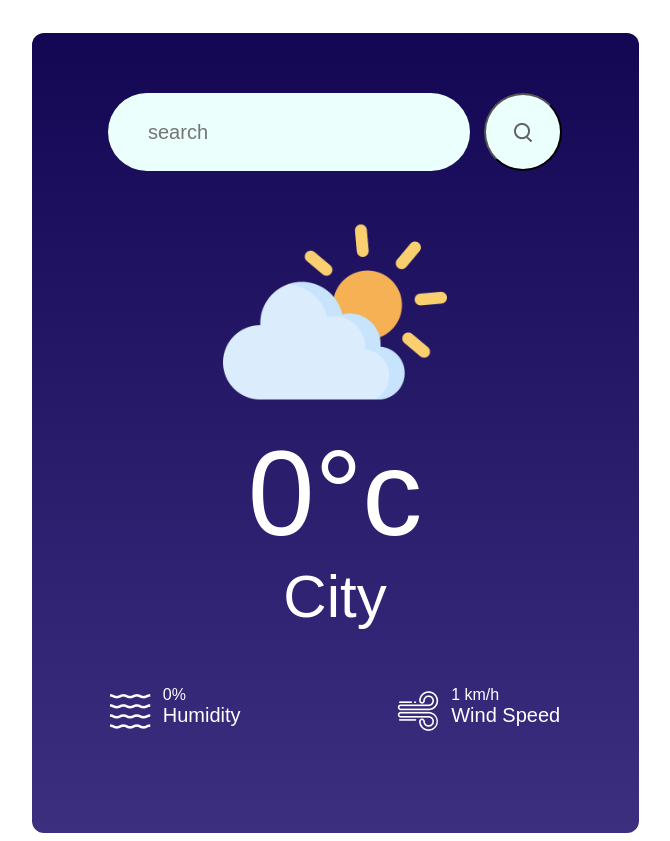
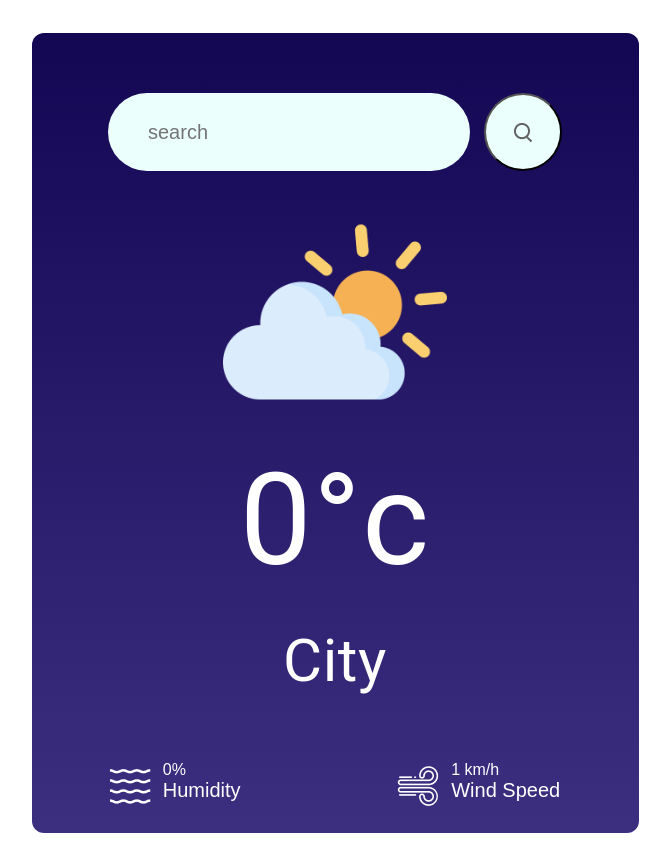
Before and after one commit to AntonyJr00/Weather-App, a React (Vite) app: page / in a window 1280 px wide. Shown: the whole page, without its empty margins (305-975 px from the left). Built offline with nearby package versions, Linux system fonts and the light colour scheme; no server answers.

Commit message:
refactorizando codigo y cambiando nombres de componentes como: weather-image weather-temp weather-location

```diff
--- a/src/customStyle/customStyled.ts
+++ b/src/customStyle/customStyled.ts
@@ -40,32 +40,6 @@ export const SearchIcon = styled.button`
   border-radius: 50%;
 `;
 
-//? weatherIMAGEN--------------
-
-export const WeatherImage = styled.div`
-  margin-top: 29px;
-  display: flex;
-  justify-content: center;
-`;
-
-export const WeatherTemp = styled.div`
-  display: flex;
-  justify-content: center;
-  color: white;
-  font-size: 120px;
-  font-weight: 400;
-`;
-
-export const WeatherLocation = styled.div`
-  display: flex;
-  justify-content: center;
-  color: white;
-  font-size: 60px;
-  font-weight: 400;
-`;
-
-//? weatherIMAGEN--------------
-
 export const WeatherData = styled.div`
   margin-top: 50px;
   color: white;
--- a/src/weather/components/WeatherImages.tsx
+++ b/src/weather/components/WeatherImage.tsx
@@ -1,16 +1,16 @@
-import { WeatherImage } from "../../customStyle/customStyled";
 //* Images----
 import cloud_icon from "/assets/cloud.png";
 import clear_icon from "/assets/clear.png";
 import drizzle_icon from "/assets/drizzle.png";
 import rain_icon from "/assets/rain.png";
 import snow_icon from "/assets/snow.png";
-//* Images----
+import { Box } from "@mui/material";
+
 type propTypes = {
   main: string;
 };
 
-export const WeatherImages = (props: propTypes) => {
+export const WeatherImage = (props: propTypes) => {
   const { main } = props;
 
   const imagesWeather = (main: string) => {
@@ -22,8 +22,8 @@ export const WeatherImages = (props: propTypes) => {
     return cloud_icon;
   };
   return (
-    <WeatherImage>
+    <Box display={"flex"} justifyContent={"center"} marginTop={"29px"}>
       <img src={imagesWeather(main)} alt="icon-weather" />
-    </WeatherImage>
+    </Box>
   );
 };
--- a/src/weather/components/WeatherLocation.tsx
+++ b/src/weather/components/WeatherLocation.tsx
@@ -1,8 +1,14 @@
-import { WeatherLocation } from "../../customStyle/customStyled";
+import { Box, Typography } from "@mui/material";
 type propType = {
   name: string;
 };
 export const WeatherLocations = (props: propType) => {
   const { name } = props;
-  return <WeatherLocation>{name || "City"}</WeatherLocation>;
+  return (
+    <Box display={"flex"} justifyContent={"center"}>
+      <Typography color={"white"} fontSize={"60px"} fontWeight={400}>
+        {name || "City"}
+      </Typography>
+    </Box>
+  );
 };
--- /dev/null
+++ b/src/weather/components/WeatherTemp.tsx
@@ -0,0 +1,15 @@
+import { Box, Typography } from "@mui/material";
+
+type propType = {
+  temp: number;
+};
+export const WeatherTemp = (props: propType) => {
+  const { temp } = props;
+  return (
+    <Box display={"flex"} justifyContent={"center"}>
+      <Typography color={"white"} fontSize={"128px"} fontWeight={400}>
+        {Math.trunc(temp)}°c
+      </Typography>
+    </Box>
+  );
+};
--- a/src/weather/components/WeatherTemperatura.tsx
+++ /dev/null
@@ -1,8 +0,0 @@
-import { WeatherTemp } from "../../customStyle/customStyled";
-type propType = {
-  temp: number;
-};
-export const WeatherTemperatura = (props: propType) => {
-  const { temp } = props;
-  return <WeatherTemp>{Math.round(temp)}°c</WeatherTemp>;
-};
--- a/src/weather/components/index.ts
+++ b/src/weather/components/index.ts
@@ -1,4 +1,4 @@
 export * from "./Navbar";
-export * from "./WeatherImages";
+export * from "./WeatherImage";
 export * from "./WeatherLocation";
-export * from "./WeatherTemperatura";
+export * from "./WeatherTemp";
--- a/src/weather/pages/WeatherApp.tsx
+++ b/src/weather/pages/WeatherApp.tsx
@@ -9,14 +9,15 @@ import { useForm } from "../../hooks/useForm";
 import { WeatherInfo } from "./WeatherInfo";
 import {
   Navbar,
-  WeatherImages,
+  WeatherImage,
   WeatherLocations,
-  WeatherTemperatura,
+  WeatherTemp,
 } from "../components";
 
 export const WeatherApp = () => {
   const { formState, onChangeInput } = useForm({});
   const { cityInput } = formState;
+  console.log("APP");
 
   const [weatherMain, setWeatherMain] = useState("");
   const [temp, setTemp] = useState<number>(0);
@@ -59,8 +60,8 @@ export const WeatherApp = () => {
     <Box padding={1}>
       <Wrapper>
         <Navbar handleSubmit={handleSubmit} onChangeInput={onChangeInput} />
-        <WeatherImages main={weatherMain} />
-        <WeatherTemperatura temp={temp} />
+        <WeatherImage main={weatherMain} />
+        <WeatherTemp temp={temp} />
         <WeatherLocations name={location} />
         <WeatherInfo wind={wind} humidity={humidity} />
       </Wrapper>
```
